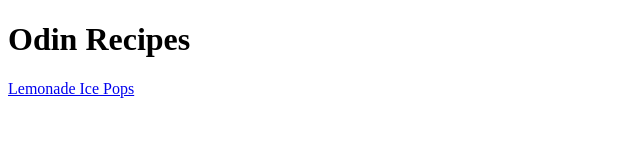
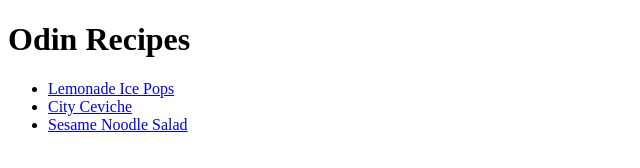
Before and after one commit to Rajanikanth0/x-odin-recipes, a plain HTML site: page index.html in a window 1280 px wide. Shown: the whole page, without its empty margins (0-640 px from the left). Drawn offline with Linux system fonts and the light colour scheme.

Commit message:
fix: List all the links of recipes in index.html

```diff
--- a/index.html
+++ b/index.html
@@ -7,6 +7,10 @@
 
     <body>
         <h1>Odin Recipes</h1>
-        <a href="recipes/ice-pops.html">Lemonade Ice Pops</a>
+        <ul>
+            <li><a href="recipes/ice-pops.html">Lemonade Ice Pops</a></li>
+            <li><a href="recipes/city-ceviche.html">City Ceviche</a></li>
+            <li><a href="recipes/noodle-salad.html">Sesame Noodle Salad</a></li>
+        </ul>
     </body>
 </html>
```
